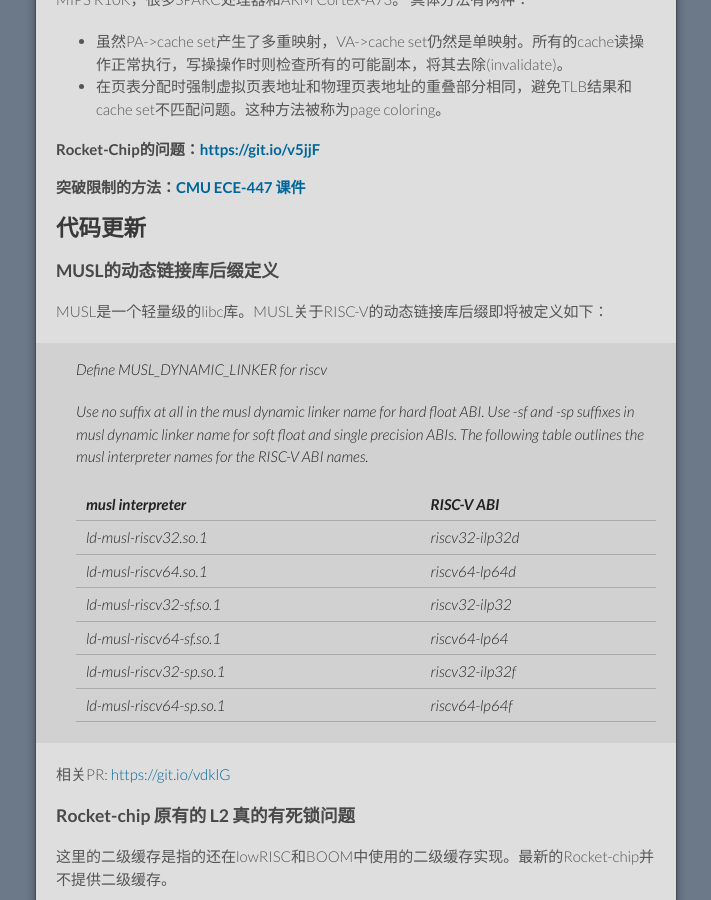
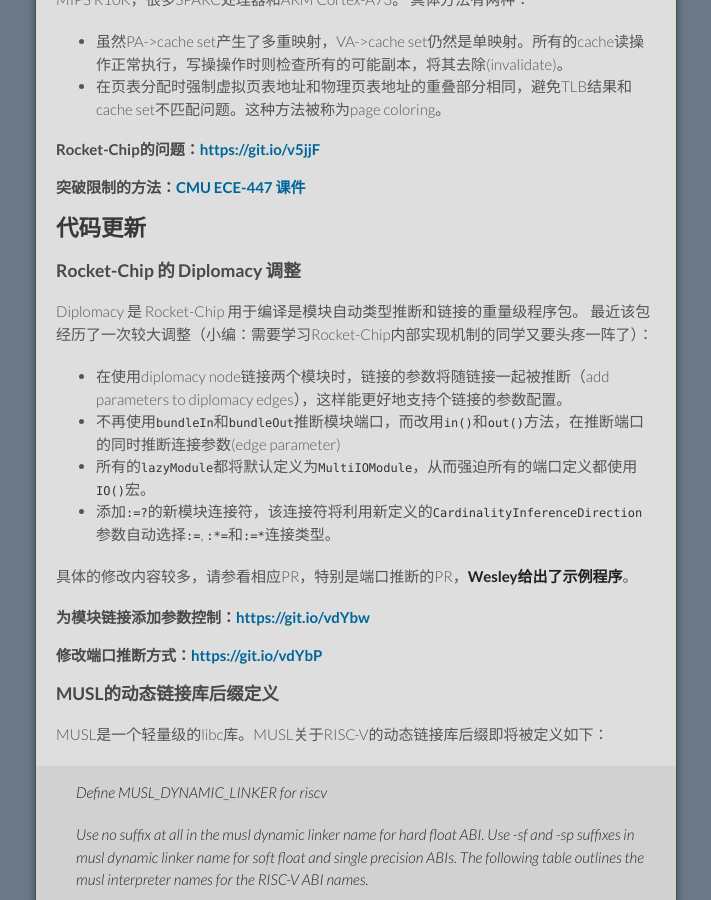
Before and after one commit to cnrv/home, a Jekyll site: the page built from bi-week-rpts/2017-09-28.md, in a window 1280 px wide and 900 px high, scrolled down 2607 px. Shown: the whole window, without its empty margins (284-995 px from the left). Built offline with Jekyll 4.4.1, drawn with Linux system fonts in a browser that asks for light colours; Markdown is read by kramdown in place of the engine named in the settings; comment, search, counter and statistics services are not loaded; our own code applies the rules of GitHub Pages for plain Markdown files.

Commit message:
summarize the diplomacy changes

```diff
--- a/bi-week-rpts/2017-09-28.md
+++ b/bi-week-rpts/2017-09-28.md
@@ -115,6 +115,21 @@
 
 ## 代码更新
 
+### Rocket-Chip 的 Diplomacy 调整
+
+Diplomacy 是 Rocket-Chip 用于编译是模块自动类型推断和链接的重量级程序包。
+最近该包经历了一次较大调整（小编：需要学习Rocket-Chip内部实现机制的同学又要头疼一阵了）：
+
+- 在使用diplomacy node链接两个模块时，链接的参数将随链接一起被推断（add parameters to diplomacy edges），这样能更好地支持个链接的参数配置。
+- 不再使用`bundleIn`和`bundleOut`推断模块端口，而改用`in()`和`out()`方法，在推断端口的同时推断连接参数(edge parameter)
+- 所有的`lazyModule`都将默认定义为`MultiIOModule`，从而强迫所有的端口定义都使用`IO()`宏。
+- 添加`:=?`的新模块连接符，该连接符将利用新定义的`CardinalityInferenceDirection`参数自动选择`:=`, `:*=`和`:=*`连接类型。
+
+具体的修改内容较多，请参看相应PR，特别是端口推断的PR，**Wesley给出了示例程序**。
+
+#### 为模块链接添加参数控制：[https://git.io/vdYbw](https://github.com/freechipsproject/rocket-chip/pull/985)
+#### 修改端口推断方式：[https://git.io/vdYbP](https://github.com/freechipsproject/rocket-chip/pull/993)
+
 ### MUSL的动态链接库后缀定义
 
 MUSL是一个轻量级的libc库。MUSL关于RISC-V的动态链接库后缀即将被定义如下：
```
